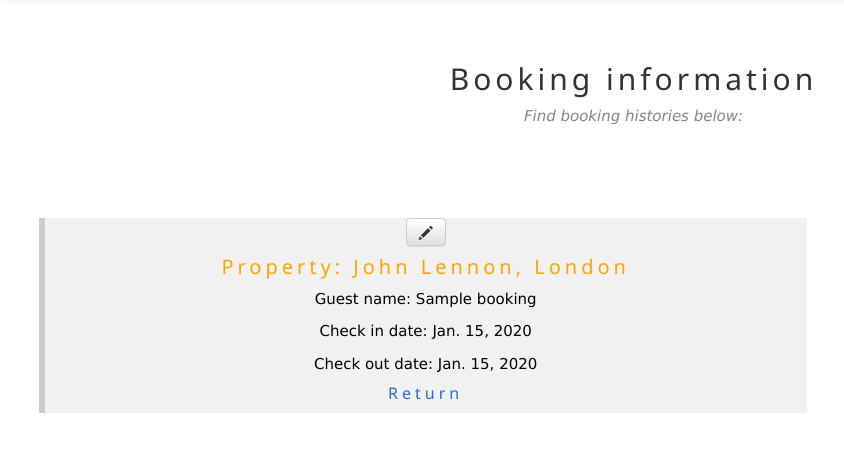
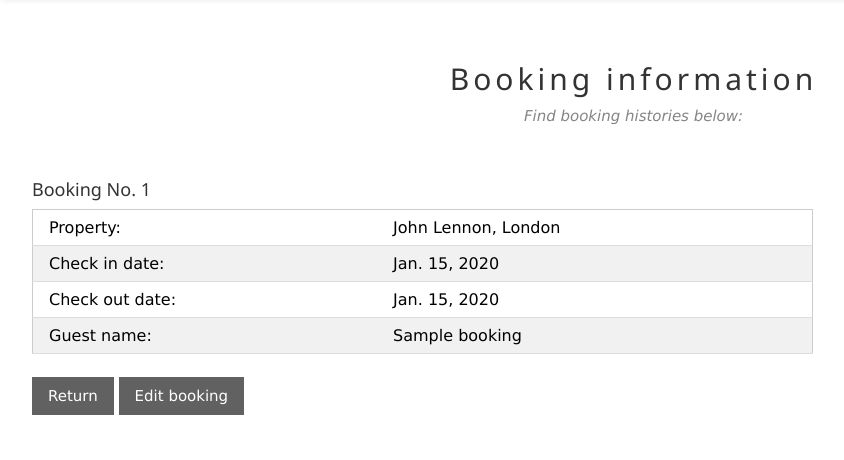
Before and after one commit to Johnhalk/PassTheBookingV2, a Django app: page /booking/1/ in a window 1280 px wide. Shown: the part 52-512 px from the top of the page, without its empty margins (14-858 px from the left). Run offline with Django 3.2, Linux system fonts and the light colour scheme; data comes from the database, SQL or seed files in the repository; tables that the repository leaves empty hold one stand-in row (values such as "Sample post"); parts of the project's set-up code (start-up, migrations or seed data) failed here and were passed over; some libraries are stand-ins or nearby versions.

Commit message:
change booking html styling to show a more dashboard look

```diff
--- a/booking/templates/booking/booking_detail.html
+++ b/booking/templates/booking/booking_detail.html
@@ -2,14 +2,29 @@
 {% load staticfiles %}
 
 {% block content %}
-  <div class="w3-container w3-content w3-center w3-padding-32" style="max-width:800px" id="booking-list">
-    <div class="w3-panel w3-leftbar w3-light-grey">
-      <a class="btn btn-default" href="{% url 'booking_edit' pk=booking.pk %}"><span class="glyphicon glyphicon-pencil"></span></a>
-      <h4 class='w3-wide' id='name'>Property: {{ booking.property }}</h4>
-      <p>Guest name: {{ booking.guest_name }}</p>
-      <p>Check in date: {{ booking.date_check_in }}</p>
-      <p>Check out date: {{ booking.date_check_out }}</p>
-      <h6 class='w3-wide' id='more-info'><a href="/booking">Return</a></h6>
-    </div>
-  </div>
+<div class="w3-container">
+    <h5>Booking No. {{booking.pk}}</h5>
+    <table class="w3-table w3-striped w3-bordered w3-border w3-hoverable w3-white">
+      <tr>
+        <td>Property:</td>
+        <td>{{ booking.property }}</td>
+      </tr>
+      <tr>
+        <td>Check in date:</td>
+        <td>{{booking.date_check_in}}</td>
+      </tr>
+      <tr>
+        <td>Check out date:</td>
+        <td>{{booking.date_check_out}}</td>
+      </tr>
+      <tr>
+        <td>Guest name:</td>
+        <td>{{ booking.guest_name}}</td>
+      </tr>
+    </table><br>
+    <button class="w3-button w3-dark-grey" id='more-info'><a href="/booking">Return</a><i class="fa fa-arrow-right"></i></button>
+    <button class="w3-button w3-dark-grey" id='more-info'><a href="{% url 'booking_edit' pk=booking.pk %}">Edit booking</a><i class="fa fa-arrow-right"></i></button>
+
+</div>
+<br>
 {% endblock %}
```
Also changed, not shown: booking/templates/booking/booking_edit.html (+7 -9 lines), booking/templates/booking/booking_list.html (+23 -9 lines).
